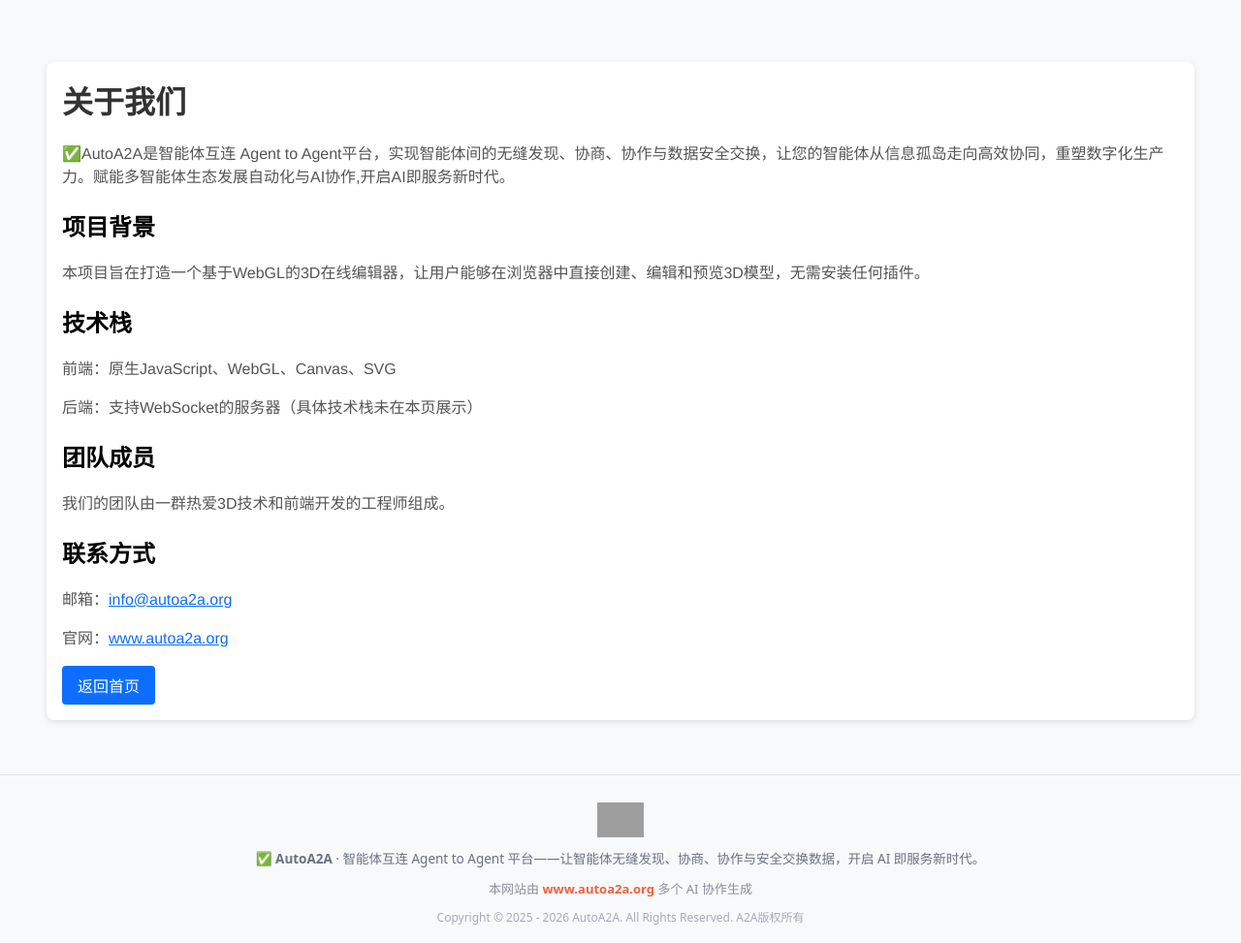
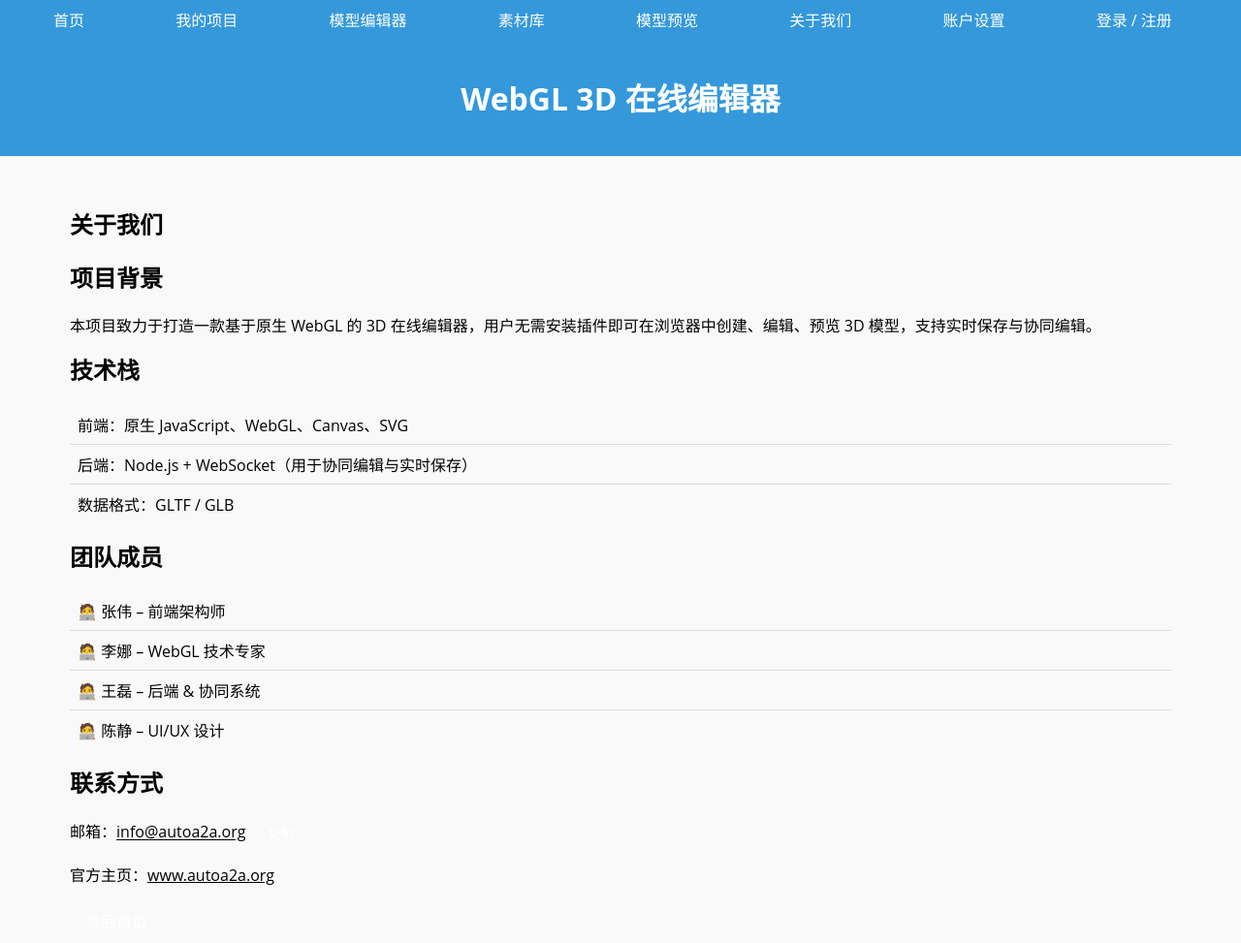
Before and after one commit to AutoA2A/autoatoa-webgl-3d-editor, a plain HTML site: page about.html in a window 1280 px wide. Shown: the top 973 px of the page at 97% size. Drawn offline with Linux system fonts and the light colour scheme; grey boxes are pictures that could not be loaded.

Commit message:
站点页面

```diff
--- a/about.html
+++ b/about.html
@@ -1,77 +1,132 @@
-<!DOCTYPE html>
+<!doctype html>
 <html lang="zh-CN">
 <head>
     <meta charset="UTF-8">
+    <meta name="viewport" content="width=device-width, initial-scale=1.0">
     <title>关于我们</title>
-<meta name="viewport" content="width=device-width,initial-scale=1">
     <style>
-:root{
-    --primary:#0d6efd;
-    --secondary:#6c757d;
-    --radius-card:8px;
-    --radius-btn:4px;
-    --gap:8px;
-    --font-family:"Helvetica Neue",Arial,sans-serif;
+        body {
+            font-family: 'Open Sans', sans-serif;
+            margin: 0;
+            padding: 0;
+            background-color: #f9f9f9;
         }
-body{
-    margin:0;
-    font-family:var(--font-family);
-    background:#f8f9fa;
-    padding-top:56px; /* 为自动注入的导航留出空间 */
+        .container {
+            max-width: 1200px;
+            margin: 0 auto;
+            padding: 16px;
         }
-.container{
-    max-width:1200px;
-    margin:auto;
-    padding:var(--gap);
-    display:flex;
-    flex-wrap:wrap;
-    gap:var(--gap);
+        .nav-bar {
+            background-color: #3498db;
+            color: #fff;
+            padding: 8px 16px;
+            text-align: center;
         }
-.card{
-    background:#fff;
-    border-radius:var(--radius-card);
-    box-shadow:0 2px 6px rgba(0,0,0,0.1);
-    padding:calc(var(--gap)*2);
-    flex:1 1 300px;
+        .nav-bar ul {
+            list-style: none;
+            margin: 0;
+            padding: 0;
+            display: flex;
+            justify-content: space-around;
         }
-h1{margin-top:0;color:#333;}
-p{color:#555;line-height:1.5;}
-.btn{
-    display:inline-block;
-    padding:0.5em 1em;
-    background:var(--primary);
-    color:#fff;
-    border:none;
-    border-radius:var(--radius-btn);
-    cursor:pointer;
-    text-decoration:none;
-    transition:background .2s;
+        .nav-bar li {
+            margin-right: 16px;
         }
-.btn:hover{background:#0b5ed7;}
-@media (max-width:600px){
-    .container{flex-direction:column;}
+        .nav-bar a {
+            color: #fff;
+            text-decoration: none;
+        }
+        .nav-bar a:hover {
+            text-decoration: underline;
+        }
+        .header {
+            background-color: #3498db;
+            color: #fff;
+            padding: 16px;
+            text-align: center;
+        }
+        @media (max-width: 768px) {
+            .nav-bar ul {
+                flex-direction: column;
+            }
+            .nav-bar li {
+                margin-right: 0;
+                margin-bottom: 8px;
+            }
         }
     </style>
-<meta name="description" content="介绍项目背景、技术栈、团队成员及联系方式；提供返回首页的链接。"><meta name="keywords" content="WebGL,3D模型,在线编辑,实时保存,GLTF,协同编辑,素材库"><meta name="robots" content="index,follow,max-image-preview:large"><meta property="og:type" content="website"><meta property="og:title" content="关于我们"><meta property="og:description" content="介绍项目背景、技术栈、团队成员及联系方式；提供返回首页的链接。"><meta name="twitter:card" content="summary"><meta name="twitter:title" content="关于我们"><meta name="twitter:description" content="介绍项目背景、技术栈、团队成员及联系方式；提供返回首页的链接。"><script type="application/ld+json">{"@context":"https://schema.org","@type":"WebApplication","name":"关于我们","description":"介绍项目背景、技术栈、团队成员及联系方式；提供返回首页的链接。","applicationCategory":"UtilitiesApplication","operatingSystem":"Any","offers":{"@type":"Offer","price":"0","priceCurrency":"CNY"}}</script><style data-a2a="basecss">*,*::before,*::after{box-sizing:border-box}html{-webkit-text-size-adjust:100%}body{margin:0}img,canvas,svg,video,table{max-width:100%;height:auto}pre,code{white-space:pre-wrap;word-break:break-word}[data-a2a="header"]{width:100%}@media(max-width:640px){body{font-size:15px}}</style></head>
+<meta name="description" content="介绍项目背景、技术栈、团队成员及联系方式，提供返回首页的链接"><meta name="keywords" content="WebGL, 3D 编辑器, 在线编辑, 协作编辑, 模型渲染"><meta name="robots" content="index,follow,max-image-preview:large"><meta property="og:type" content="website"><meta property="og:title" content="关于我们"><meta property="og:description" content="介绍项目背景、技术栈、团队成员及联系方式，提供返回首页的链接"><meta name="twitter:card" content="summary"><meta name="twitter:title" content="关于我们"><meta name="twitter:description" content="介绍项目背景、技术栈、团队成员及联系方式，提供返回首页的链接"><script type="application/ld+json">{"@context":"https://schema.org","@type":"WebApplication","name":"关于我们","description":"介绍项目背景、技术栈、团队成员及联系方式，提供返回首页的链接","applicationCategory":"UtilitiesApplication","operatingSystem":"Any","offers":{"@type":"Offer","price":"0","priceCurrency":"CNY"}}</script><style data-a2a="basecss">*,*::before,*::after{box-sizing:border-box}html{-webkit-text-size-adjust:100%}body{margin:0}img,canvas,svg,video,table{max-width:100%;height:auto}pre,code{white-space:pre-wrap;word-break:break-word}[data-a2a="header"]{width:100%}@media(max-width:640px){body{font-size:15px}}</style></head>
 <body>
+    <div class="nav-bar">
+        <ul>
+            <li><a href="index.html">首页</a></li>
+            <li><a href="dashboard.html">我的项目</a></li>
+            <li><a href="editor.html">模型编辑器</a></li>
+            <li><a href="library.html">素材库</a></li>
+            <li><a href="preview.html">模型预览</a></li>
+            <li><a href="about.html">关于我们</a></li>
+            <li><a href="settings.html">账户设置</a></li>
+            <li><a href="login.html">登录 / 注册</a></li>
+        </ul>
+    </div>
+    <div class="header">
+        <h1>WebGL 3D 在线编辑器</h1>
+    </div>
+    <div class="container">
 
 <div class="container">
-    <div class="card">
+    <article class="card">
         <h1>关于我们</h1>
-        <p>✅️AutoA2A是智能体互连 Agent to Agent平台，实现智能体间的无缝发现、协商、协作与数据安全交换，让您的智能体从信息孤岛走向高效协同，重塑数字化生产力。赋能多智能体生态发展自动化与AI协作,开启AI即服务新时代。</p>
-        <h2>项目背景</h2>
-        <p>本项目旨在打造一个基于WebGL的3D在线编辑器，让用户能够在浏览器中直接创建、编辑和预览3D模型，无需安装任何插件。</p>
-        <h2>技术栈</h2>
-        <p>前端：原生JavaScript、WebGL、Canvas、SVG</p>
-        <p>后端：支持WebSocket的服务器（具体技术栈未在本页展示）</p>
-        <h2>团队成员</h2>
-        <p>我们的团队由一群热爱3D技术和前端开发的工程师组成。</p>
-        <h2>联系方式</h2>
-        <p>邮箱：<a href="mailto:info@autoa2a.org" style="color:var(--primary);">info@autoa2a.org</a></p>
-        <p>官网：<a href="https://www.autoa2a.org" target="_blank" style="color:var(--primary);">www.autoa2a.org</a></p>
-        <a href="index.html" class="btn">返回首页</a>
-    </div>
+
+        <section style="margin-bottom:16px;">
+            <h2 style="margin-top:0;">项目背景</h2>
+            <p>本项目致力于打造一款基于原生 WebGL 的 3D 在线编辑器，用户无需安装插件即可在浏览器中创建、编辑、预览 3D 模型，支持实时保存与协同编辑。</p>
+        </section>
+
+        <section style="margin-bottom:16px;">
+            <h2 style="margin-top:0;">技术栈</h2>
+            <ul style="list-style:none;padding:0;margin:0;">
+                <li style="padding:8px;border-bottom:1px solid #ddd;">前端：原生 JavaScript、WebGL、Canvas、SVG</li>
+                <li style="padding:8px;border-bottom:1px solid #ddd;">后端：Node.js + WebSocket（用于协同编辑与实时保存）</li>
+                <li style="padding:8px;">数据格式：GLTF / GLB</li>
+            </ul>
+        </section>
+
+        <section style="margin-bottom:16px;">
+            <h2 style="margin-top:0;">团队成员</h2>
+            <ul style="list-style:none;padding:0;margin:0;">
+                <li style="padding:8px;border-bottom:1px solid #ddd;">🧑‍💻 张伟 – 前端架构师</li>
+                <li style="padding:8px;border-bottom:1px solid #ddd;">🧑‍💻 李娜 – WebGL 技术专家</li>
+                <li style="padding:8px;border-bottom:1px solid #ddd;">🧑‍💻 王磊 – 后端 & 协同系统</li>
+                <li style="padding:8px;">🧑‍💻 陈静 – UI/UX 设计</li>
+            </ul>
+        </section>
+
+        <section style="margin-bottom:16px;">
+            <h2 style="margin-top:0;">联系方式</h2>
+            <p>邮箱：<a href="mailto:info@autoa2a.org" style="color:var(--primary);">info@autoa2a.org</a>
+                <button class="btn" id="copyEmail" style="margin-left:8px;background-color:var(--primary);color:#fff;border:none;border-radius:var(--radius-btn);padding:0.4em 0.8em;cursor:pointer;">复制</button>
+            </p>
+            <p>官方主页：<a href="https://www.autoa2a.org" target="_blank" style="color:var(--primary);">www.autoa2a.org</a></p>
+        </section>
+
+        <a href="index.html" class="btn" style="display:inline-block;background-color:var(--primary);color:#fff;padding:0.5em 1em;border:none;border-radius:var(--radius-btn);text-decoration:none;transition:background .2s;">返回首页</a>
+    </article>
 </div>
 
+<script>
+document.getElementById('copyEmail').addEventListener('click', function () {
+    const email = 'info@autoa2a.org';
+    navigator.clipboard.writeText(email).then(() => {
+        const original = this.textContent;
+        this.textContent = '已复制';
+        setTimeout(() => { this.textContent = original; }, 1500);
+    }).catch(() => {
+        alert('复制失败，请手动复制');
+    });
+});
+</script>
+
+    </div>
 <footer data-a2a="footer" style="margin-top:48px;padding:28px 16px;border-top:1px solid rgba(127,127,127,.16);text-align:center;font-family:system-ui,-apple-system,'PingFang SC',sans-serif;line-height:1.9;color:#8a8f99;background:transparent"><a href="https://www.autoa2a.org" target="_blank" rel="noopener" style="display:inline-block;margin-bottom:10px"><img src="https://agent.oagi.com.cn/uploads/202606/29ea3ed5413830b3.png" alt="AutoA2A" style="height:36px;vertical-align:middle;border:0"></a><div style="font-size:13.5px;color:#6b7280;max-width:760px;margin:0 auto 6px">✅️ <b>AutoA2A</b> · 智能体互连 Agent to Agent 平台——让智能体无缝发现、协商、协作与安全交换数据，开启 AI 即服务新时代。</div><div style="font-size:13px">本网站由 <a href="https://www.autoa2a.org" target="_blank" rel="noopener" style="color:#f2603c;text-decoration:none;font-weight:600">www.autoa2a.org</a> 多个 AI 协作生成</div><div style="font-size:12px;color:#aab;margin-top:6px">Copyright © 2025 - 2026 AutoA2A. All Rights Reserved. A2A版权所有</div></footer></body>
 </html>
```
Lines whose indentation alone changed are shown as unchanged.
